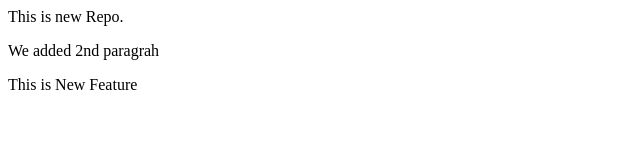
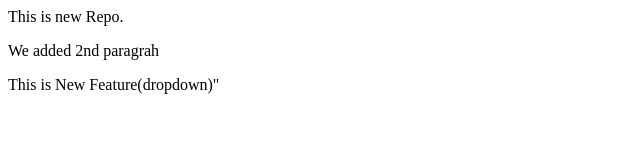
Before and after one commit to Durgesh-Tripathi-Ram/LocalRepo, a plain HTML site: page index.html in a window 1280 px wide. Shown: the whole page, without its empty margins (0-640 px from the left). Drawn offline with Linux system fonts and the light colour scheme.

Commit message:
add dropdown

```diff
--- a/index.html
+++ b/index.html
@@ -1,3 +1,3 @@
 <P>This is new  Repo. </P>
 <P>We added 2nd paragrah </P>
-<P>This is New Feature</P>
+<P>This is New Feature(dropdown)"</P>
```
